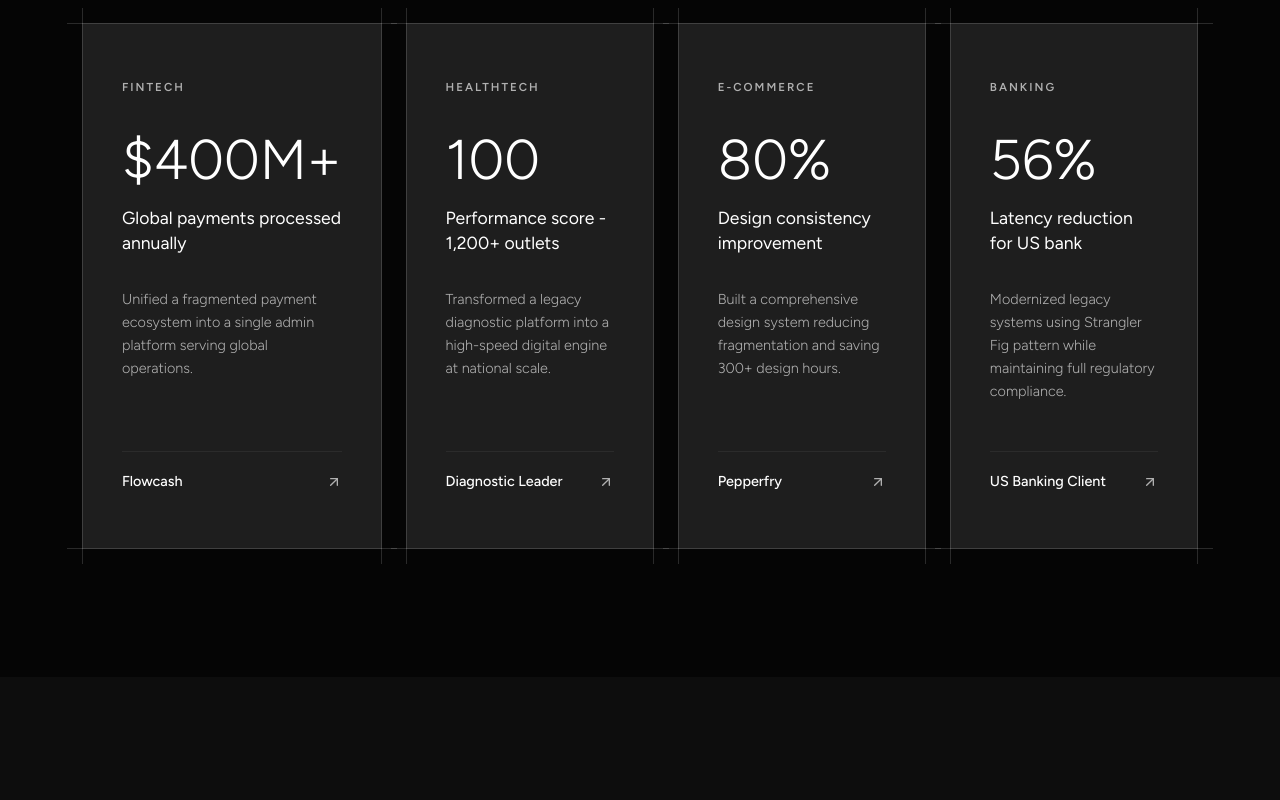
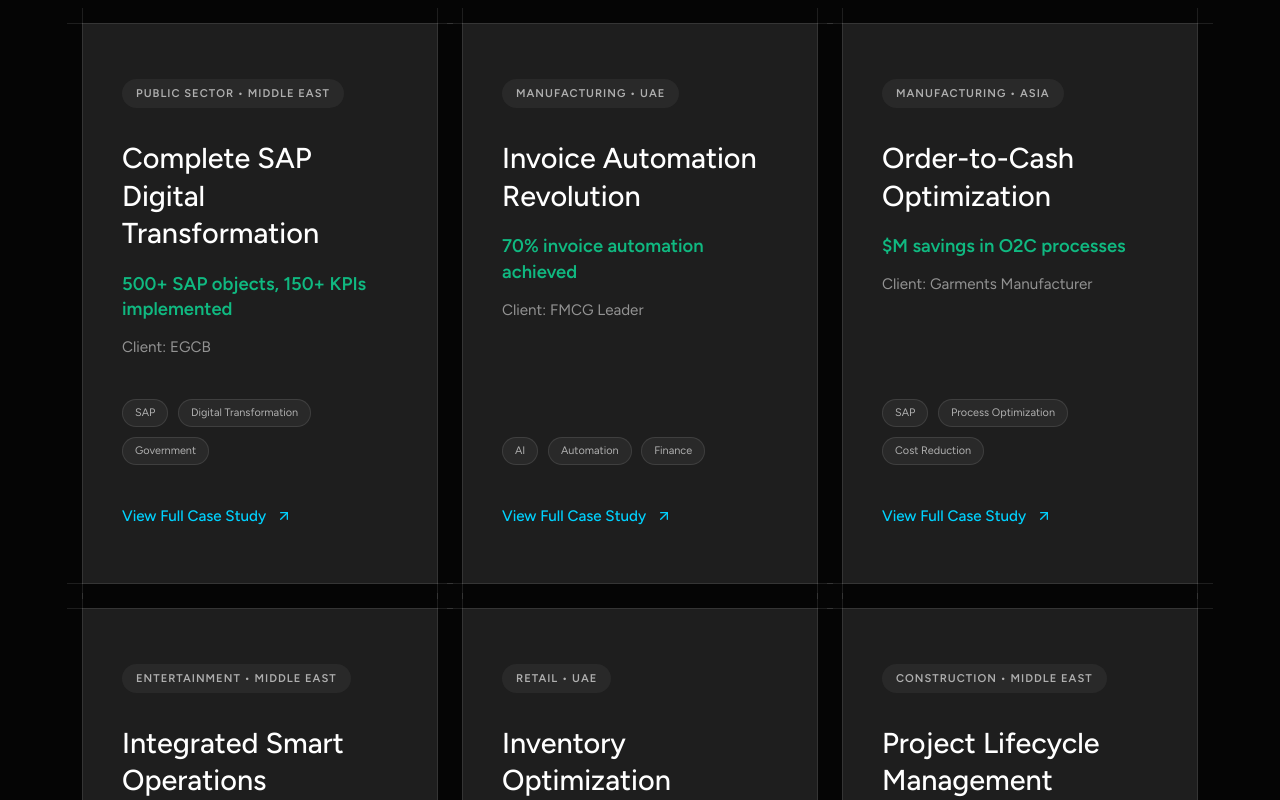
Before and after one commit to Soudip-Panja/InTime, a React (Vite) app: page / in a window 1280 px wide. Shown: the part 4580-5380 px from the top of the page. Built offline with nearby package versions, Linux system fonts and the light colour scheme.

Commit message:
fix: outcome contnet fix

```diff
--- a/src/Components/HomeBody.jsx
+++ b/src/Components/HomeBody.jsx
@@ -13,6 +13,57 @@ export default function HomeBody() {
       card.style.setProperty('--mouse-y', `${y}px`);
     }
   };
+
+  const outcomesData = [
+    {
+      badge: "Public Sector • Middle East",
+      title: "Complete SAP Digital Transformation",
+      result: "500+ SAP objects, 150+ KPIs implemented",
+      client: "EGCB",
+      tags: ["SAP", "Digital Transformation", "Government"],
+      link: "#"
+    },
+    {
+      badge: "Manufacturing • UAE",
+      title: "Invoice Automation Revolution",
+      result: "70% invoice automation achieved",
+      client: "FMCG Leader",
+      tags: ["AI", "Automation", "Finance"],
+      link: "#"
+    },
+    {
+      badge: "Manufacturing • Asia",
+      title: "Order-to-Cash Optimization",
+      result: "$M savings in O2C processes",
+      client: "Garments Manufacturer",
+      tags: ["SAP", "Process Optimization", "Cost Reduction"],
+      link: "#"
+    },
+    {
+      badge: "Entertainment • Middle East",
+      title: "Integrated Smart Operations",
+      result: "ERP, IoT, AI ecosystem integration",
+      client: "Sports City",
+      tags: ["IoT", "AI", "Smart Systems"],
+      link: "#"
+    },
+    {
+      badge: "Retail • UAE",
+      title: "Inventory Optimization Success",
+      result: "30% inventory optimization achieved",
+      client: "UAE Retailer",
+      tags: ["BI", "Analytics", "Inventory"],
+      link: "#"
+    },
+    {
+      badge: "Construction • Middle East",
+      title: "Project Lifecycle Management",
+      result: "25% faster project delivery",
+      client: "Construction Giant",
+      tags: ["Project Management", "Digital Tools"],
+      link: "#"
+    }
+  ];
 
   return (
     <>
@@ -107,69 +158,30 @@ export default function HomeBody() {
           </div>
 
           <div className="outcomes-grid">
-            <div className="outcome-card">
-              <div className="card-border-glow"></div>
-              <div className="card-crosshairs" aria-hidden="true"></div>
-              <p className="outcome-industry">FINTECH</p>
-              <h3 className="outcome-stat">$400M+</h3>
-              <p className="outcome-metric">Global payments processed annually</p>
-              <p className="outcome-desc">
-                Unified a fragmented payment ecosystem into a single admin platform serving global operations.
-              </p>
-              <div className="outcome-footer">
-                <a href="#" className="outcome-link">
-                  Flowcash <ArrowUpRight size={16} />
-                </a>
+            {outcomesData.map((item, index) => (
+              <div className="outcome-card" key={index}>
+                <div className="card-border-glow"></div>
+                <div className="card-crosshairs" aria-hidden="true"></div>
+
+                <div className="outcome-card-top">
+                  <span className="outcome-badge">{item.badge}</span>
+                  <h3 className="outcome-title">{item.title}</h3>
+                  <p className="outcome-result">{item.result}</p>
+                  <p className="outcome-client">Client: {item.client}</p>
+                </div>
+
+                <div className="outcome-card-bottom">
+                  <div className="outcome-tags">
+                    {item.tags.map((tag, idx) => (
+                      <span key={idx} className="outcome-tag">{tag}</span>
+                    ))}
+                  </div>
+                  <a href={item.link} className="outcome-case-link">
+                    View Full Case Study <ArrowUpRight size={16} />
+                  </a>
+                </div>
               </div>
-            </div>
-
-            <div className="outcome-card">
-              <div className="card-border-glow"></div>
-              <div className="card-crosshairs" aria-hidden="true"></div>
-              <p className="outcome-industry">HEALTHTECH</p>
-              <h3 className="outcome-stat">100</h3>
-              <p className="outcome-metric">Performance score - 1,200+ outlets</p>
-              <p className="outcome-desc">
-                Transformed a legacy diagnostic platform into a high-speed digital engine at national scale.
-              </p>
-              <div className="outcome-footer">
-                <a href="#" className="outcome-link">
-                  Diagnostic Leader <ArrowUpRight size={16} />
-                </a>
-              </div>
-            </div>
-
-            <div className="outcome-card">
-              <div className="card-border-glow"></div>
-              <div className="card-crosshairs" aria-hidden="true"></div>
-              <p className="outcome-industry">E-COMMERCE</p>
-              <h3 className="outcome-stat">80%</h3>
-              <p className="outcome-metric">Design consistency improvement</p>
-              <p className="outcome-desc">
-                Built a comprehensive design system reducing fragmentation and saving 300+ design hours.
-              </p>
-              <div className="outcome-footer">
-                <a href="#" className="outcome-link">
-                  Pepperfry <ArrowUpRight size={16} />
-                </a>
-              </div>
-            </div>
-
-            <div className="outcome-card">
-              <div className="card-border-glow"></div>
-              <div className="card-crosshairs" aria-hidden="true"></div>
-              <p className="outcome-industry">BANKING</p>
-              <h3 className="outcome-stat">56%</h3>
-              <p className="outcome-metric">Latency reduction for US bank</p>
-              <p className="outcome-desc">
-                Modernized legacy systems using Strangler Fig pattern while maintaining full regulatory compliance.
-              </p>
-              <div className="outcome-footer">
-                <a href="#" className="outcome-link">
-                  US Banking Client <ArrowUpRight size={16} />
-                </a>
-              </div>
-            </div>
+            ))}
           </div>
         </div>
       </section>
--- a/src/style.css
+++ b/src/style.css
@@ -1143,7 +1143,7 @@ body {
 
 .outcomes-grid {
   display: grid;
-  grid-template-columns: repeat(4, 1fr);
+  grid-template-columns: repeat(3, 1fr);
   gap: 1.5rem;
 }
 
@@ -1153,17 +1153,95 @@ body {
   display: flex;
   flex-direction: column;
   justify-content: space-between;
-  min-height: 460px;
+  min-height: 520px;
   transition: all 0.3s ease;
   position: relative;
   z-index: 1;
 }
 
-.outcome-card > p,
-.outcome-card > h3,
-.outcome-card > div.outcome-footer {
+.outcome-card-top {
   position: relative;
   z-index: 2;
+}
+
+.outcome-badge {
+  display: inline-block;
+  font-size: 0.7rem;
+  font-weight: 600;
+  color: var(--text-grey);
+  background: rgba(255, 255, 255, 0.05);
+  padding: 6px 14px;
+  border-radius: 100px;
+  margin-bottom: 2rem;
+  text-transform: uppercase;
+  letter-spacing: 1px;
+}
+
+.outcome-title {
+  font-size: 1.8rem;
+  font-weight: 500;
+  color: var(--text-white);
+  line-height: 1.3;
+  margin-bottom: 1.2rem;
+}
+
+.outcome-result {
+  font-size: 1.15rem;
+  font-weight: 600;
+  color: #10b981; /* Precise green from image */
+  margin-bottom: 0.8rem;
+  line-height: 1.4;
+}
+
+.outcome-client {
+  font-size: 0.95rem;
+  color: var(--text-grey);
+  margin: 0;
+  opacity: 0.8;
+}
+
+.outcome-card-bottom {
+  position: relative;
+  z-index: 2;
+  margin-top: 2.5rem;
+}
+
+.outcome-tags {
+  display: flex;
+  flex-wrap: wrap;
+  gap: 0.6rem;
+  margin-bottom: 2.5rem;
+}
+
+.outcome-tag {
+  font-size: 0.68rem;
+  color: var(--text-grey);
+  background: rgba(255, 255, 255, 0.05);
+  padding: 5px 12px;
+  border-radius: 100px;
+  border: 1px solid rgba(255, 255, 255, 0.1);
+  transition: all 0.3s ease;
+}
+
+.outcome-card:hover .outcome-tag {
+  border-color: rgba(0, 210, 255, 0.3);
+  color: var(--text-white);
+}
+
+.outcome-case-link {
+  display: flex;
+  align-items: center;
+  gap: 10px;
+  color: var(--grad-start);
+  text-decoration: none;
+  font-size: 0.95rem;
+  font-weight: 500;
+  transition: all 0.3s ease;
+}
+
+.outcome-case-link:hover {
+  color: var(--text-white);
+  gap: 15px;
 }
 
 .outcome-card::before,
@@ -1173,7 +1251,7 @@ body {
   top: -15px;
   bottom: -15px;
   width: 1px;
-  background-color: rgba(255, 255, 255, 0.15);
+  background-color: rgba(255, 255, 255, 0.1);
   z-index: 2;
   pointer-events: none;
 }
@@ -1195,7 +1273,7 @@ body {
   left: -15px;
   right: -15px;
   height: 1px;
-  background-color: rgba(255, 255, 255, 0.15);
+  background-color: rgba(255, 255, 255, 0.1);
 }
 
 .card-crosshairs::before { top: 0; }
@@ -1238,15 +1316,14 @@ body {
 }
 
 .outcome-card:hover {
-  box-shadow: 0 0 25px rgba(0, 168, 253, 0.15);
-  background-color: transparent;
+  box-shadow: 0 0 40px rgba(0, 168, 253, 0.1);
 }
 
 :root[data-theme='light'] .outcome-card::before,
 :root[data-theme='light'] .outcome-card::after,
 :root[data-theme='light'] .card-crosshairs::before,
 :root[data-theme='light'] .card-crosshairs::after {
-  background-color: rgba(0, 0, 0, 0.1);
+  background-color: rgba(0, 0, 0, 0.08);
 }
 
 :root[data-theme='light'] .outcome-card {
@@ -1254,77 +1331,25 @@ body {
   --card-hover-bg: #f9fafb;
 }
 
+:root[data-theme='light'] .outcome-badge {
+  background: #f0f2f5;
+  color: #666;
+}
+
+:root[data-theme='light'] .outcome-tag {
+  background: #f8f9fa;
+  border-color: rgba(0, 0, 0, 0.05);
+  color: #777;
+}
+
 :root[data-theme='light'] .card-border-glow::after {
   background: var(--card-bg, #ffffff);
 }
 
-.outcome-industry {
-  font-size: 0.72rem;
-  letter-spacing: 2px;
-  font-weight: 600;
-  color: var(--text-grey);
-  margin-bottom: 2rem;
-  text-transform: uppercase;
-}
-
-.outcome-stat {
-  font-size: 3.5rem;
-  font-weight: 300;
-  color: var(--text-white);
-  line-height: 1.1;
-  margin: 0 0 1rem 0;
-}
-
-.outcome-metric {
-  font-size: 1.1rem;
-  font-weight: 400;
-  color: var(--text-white);
-  line-height: 1.4;
-  margin-bottom: 2rem;
-}
-
-.outcome-desc {
-  font-size: 0.9rem;
-  color: var(--text-grey);
-  line-height: 1.6;
-  flex-grow: 1;
-  font-weight: 300;
-}
-
-.outcome-footer {
-  margin-top: 2rem;
-  padding-top: 1.2rem;
-  border-top: 1px solid rgba(255,255,255,0.06);
-}
-
-:root[data-theme='light'] .outcome-footer {
-  border-top-color: rgba(0,0,0,0.06);
-}
-
-.outcome-link {
-  display: flex;
-  justify-content: space-between;
-  align-items: center;
-  color: var(--text-white);
-  text-decoration: none;
-  font-size: 0.9rem;
-  font-weight: 500;
-  transition: color 0.3s ease;
-}
-
-.outcome-link:hover {
-  color: var(--grad-start);
-}
-
-.outcome-link svg {
-  color: var(--text-grey);
-  transition: transform 0.3s ease, color 0.3s ease;
-}
-
-.outcome-link:hover svg {
-  transform: translate(2px, -2px);
-  color: var(--grad-start);
-}
+:root[data-theme='light'] .outcome-result {
+  color: #059669;
+}
+
 
 /* ============================================================
    11. PARTNERSHIPS SECTION
```
Also changed, not shown: src/Pages/WhyChooseUs.jsx (+7 -0 lines).
